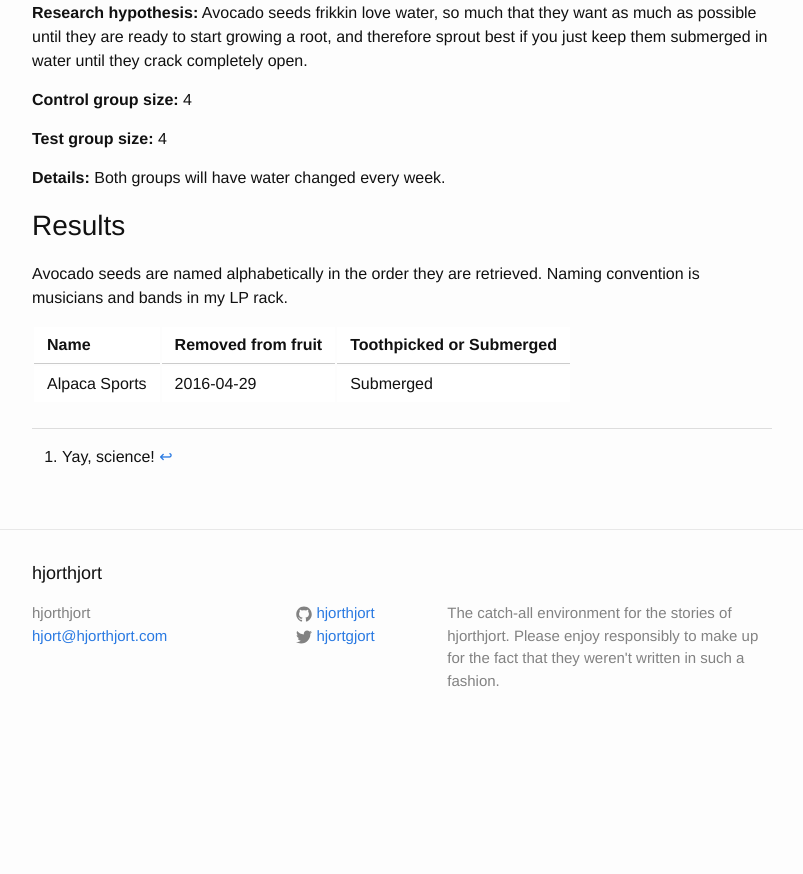
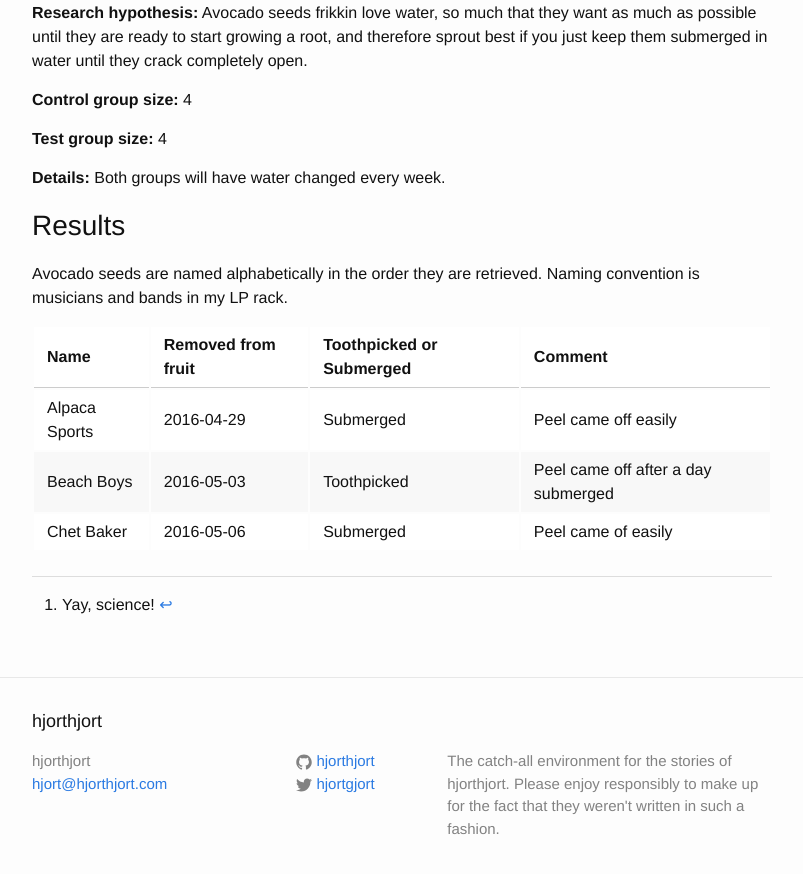
Before and after one commit to hjorthjort/hjorthjort.github.io, a Jekyll site: the page built from _posts/2016-04-25-growing-avocados-from-seeds-you-ve-been-doing-it-wrong.markdown, in a window 1280 px wide and 900 px high, scrolled down 2503 px. Shown: the top 874 px of the window, without its empty margins (238-1041 px from the left). Built offline with Jekyll 4.4.1, drawn with Linux system fonts in a browser that asks for light colours; before the commit the page ends 3255 px from its top, so only the background shows below that.

Commit message:
New avocados

```diff
--- a/_posts/2016-04-25-growing-avocados-from-seeds-you-ve-been-doing-it-wrong.markdown
+++ b/_posts/2016-04-25-growing-avocados-from-seeds-you-ve-been-doing-it-wrong.markdown
@@ -124,9 +124,11 @@ completely open.
 
 Avocado seeds are named alphabetically in the order they are retrieved. Naming convention is musicians and bands in my LP rack.
 
-| Name | Removed from fruit | Toothpicked or Submerged |
+| Name | Removed from fruit | Toothpicked or Submerged | Comment |
 |------------------------------------------------------|
-| Alpaca Sports | 2016-04-29 | Submerged |
+| Alpaca Sports | 2016-04-29 | Submerged | Peel came off easily |
+| Beach Boys | 2016-05-03 | Toothpicked | Peel came off after a day submerged|
+| Chet Baker | 2016-05-06 | Submerged | Peel came of easily |
 
 
 [^science]: Yay, science!
```
